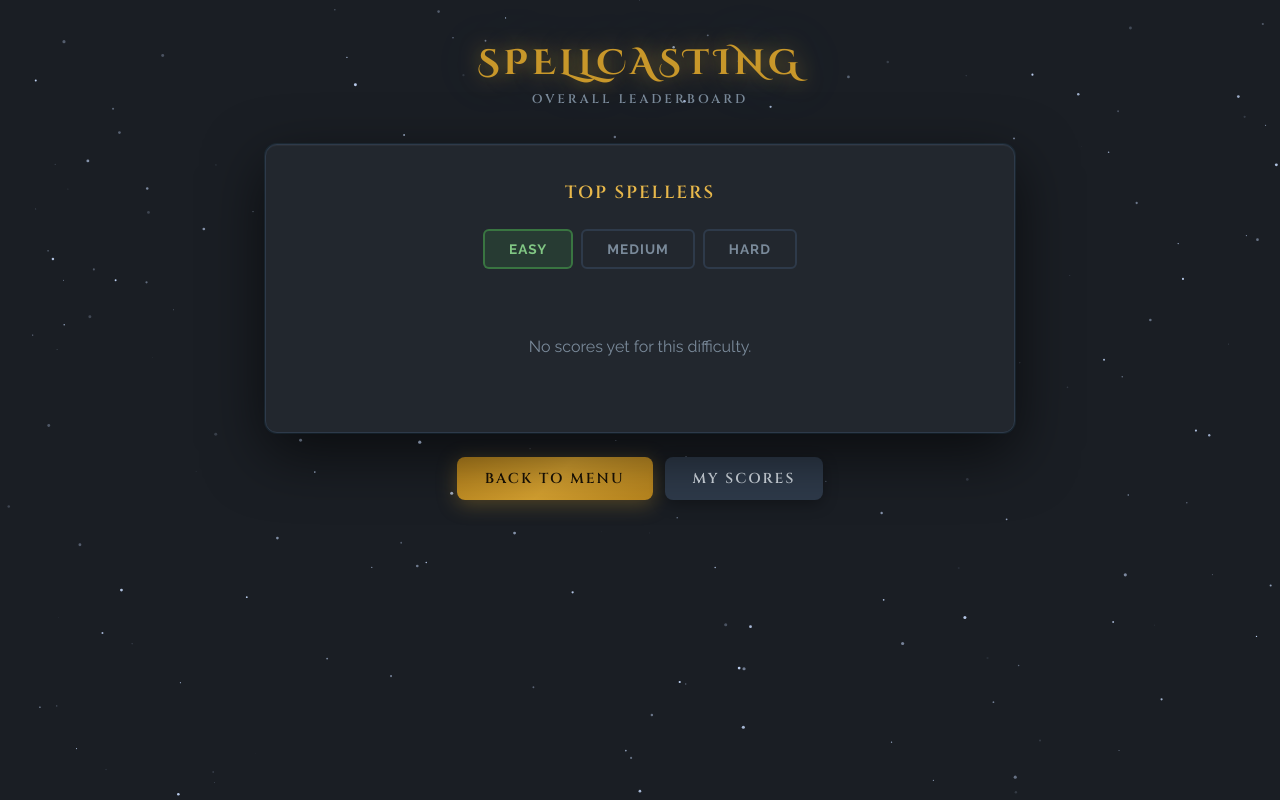
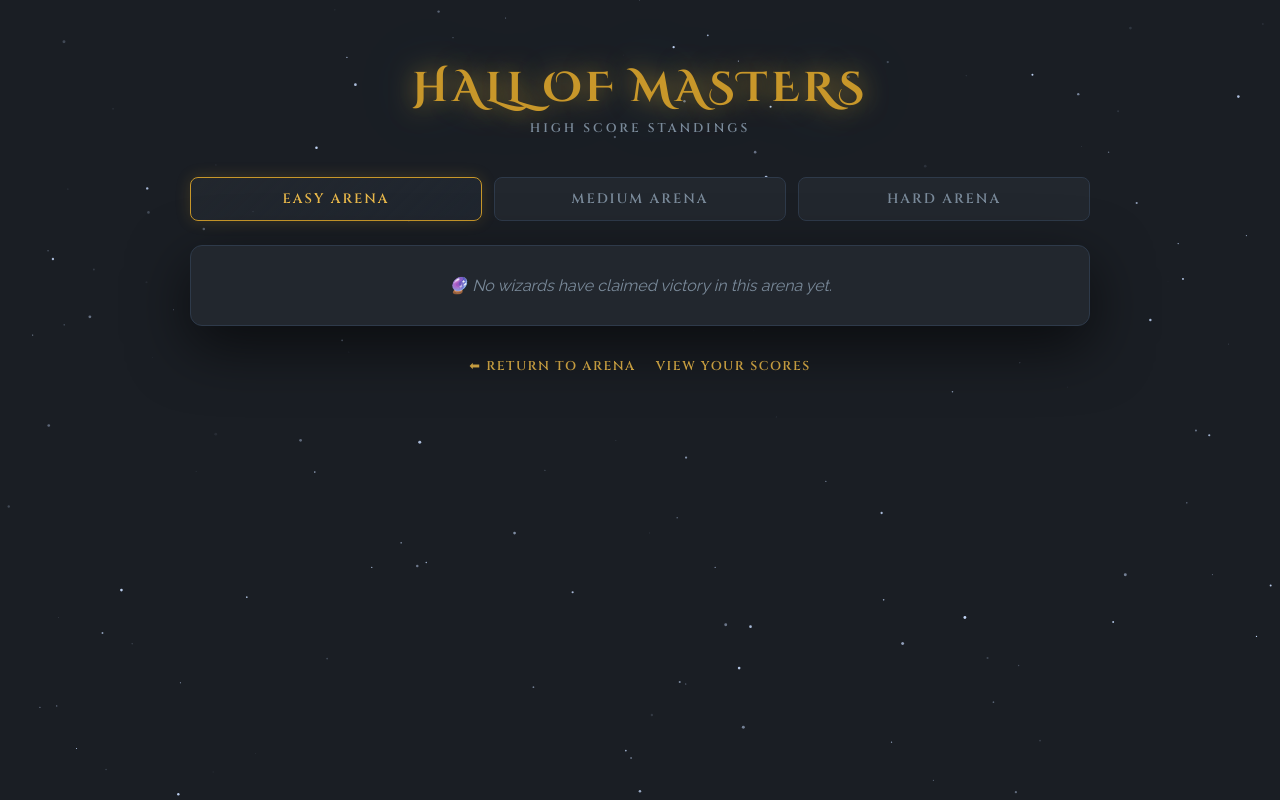
Before and after one commit to Givthr/spellcasting, a Django app: page /leaderboard/ in a window 1280 px wide. Run offline with Django 5.2, Linux system fonts and the light colour scheme; the visitor is signed in with stand-in values (Sample User, id 1); data comes from the database, SQL or seed files in the repository; data that the repository does not hold is empty.

Commit message:
Update leaderboard.html

```diff
--- a/bee/templates/bee/leaderboard.html
+++ b/bee/templates/bee/leaderboard.html
@@ -1,208 +1,176 @@
-{% load static %}
 <!DOCTYPE html>
 <html lang="en">
 <head>
   <meta charset="UTF-8"/>
   <meta name="viewport" content="width=device-width, initial-scale=1.0"/>
-  <title>Spellcasting – Leaderboard</title>
+  <title>Spellcasting – Hall of Masters</title>
   <link href="https://fonts.googleapis.com/css2?family=Cinzel+Decorative:wght@700&family=Cinzel:wght@600&family=Raleway:wght@400;600;700&display=swap" rel="stylesheet"/>
   <style>
     *, *::before, *::after { box-sizing: border-box; margin: 0; padding: 0; }
-
     :root {
-      --gold:      #C8972A;
-      --gold-lt:   #E8B84B;
-      --blue-glow: #4FC3F7;
-      --dark-bg:   #1A1E24;
-      --card-bg:   #22272E;
-      --card-border: #2E3A4A;
-      --text:      #D0D8E0;
-      --muted:     #7A8A9A;
+      --gold: #C8972A; --gold-lt: #E8B84B;
+      --blue-glow: #4FC3F7; --dark-bg: #1A1E24;
+      --card-bg: #22272E; --card-border: #2E3A4A;
+      --text: #D0D8E0; --muted: #7A8A9A;
     }
-
-    html, body {
-      min-height: 100vh;
-      background: var(--dark-bg);
-      font-family: 'Raleway', sans-serif;
-      color: var(--text);
-    }
-
+    html, body { height: 100%; background: var(--dark-bg); font-family: 'Raleway', sans-serif; color: var(--text); overflow-y: auto; }
     #stars { position: fixed; inset: 0; z-index: 0; pointer-events: none; }
 
     .page {
-      position: relative; z-index: 10;
-      min-height: 100vh;
-      display: flex; flex-direction: column; align-items: center;
-      padding: 40px 20px;
+      position: relative; z-index: 10; min-height: 100vh;
+      display: flex; flex-direction: column;
+      align-items: center; padding: 60px 20px;
+    }
+    .site-title {
+      font-family: 'Cinzel Decorative', cursive;
+      font-size: clamp(1.6rem, 4vw, 2.6rem);
+      color: var(--gold); letter-spacing: 4px;
+      text-transform: uppercase; margin-bottom: 4px;
+      animation: titlePulse 3s ease-in-out infinite;
+    }
+    @keyframes titlePulse {
+      0%,100% { text-shadow: 0 0 20px rgba(200,151,42,.6), 0 0 60px rgba(79,195,247,.25); }
+      50%      { text-shadow: 0 0 35px rgba(200,151,42,.9), 0 0 90px rgba(79,195,247,.5); }
+    }
+    .site-sub {
+      font-family: 'Cinzel', serif; font-size: .78rem;
+      color: var(--muted); letter-spacing: 3px;
+      text-transform: uppercase; margin-bottom: 40px;
     }
 
-    .site-title {
-      font-family: 'Cinzel Decorative', cursive;
-      font-size: clamp(1.4rem, 3.5vw, 2.2rem);
-      color: var(--gold); letter-spacing: 4px; text-transform: uppercase;
-      margin-bottom: 4px;
-      text-shadow: 0 0 20px rgba(200,151,42,.6), 0 0 60px rgba(79,195,247,.3);
+    /* Tabs Layout */
+    .tabs-nav {
+      display: flex; gap: 12px; margin-bottom: 24px; width: 100%; max-width: 900px;
     }
-    .site-sub {
-      font-family: 'Cinzel', serif; font-size: .78rem; color: var(--muted);
-      letter-spacing: 3px; text-transform: uppercase; margin-bottom: 36px;
+    .tab-btn {
+      flex: 1; padding: 12px; background: var(--card-bg); border: 1px solid var(--card-border);
+      border-radius: 8px; font-family: 'Cinzel', serif; font-size: 0.85rem; color: var(--muted);
+      cursor: pointer; letter-spacing: 2px; text-transform: uppercase; transition: all 0.3s ease;
+    }
+    .tab-btn:hover { border-color: rgba(79,195,247,.4); color: var(--text); }
+    .tab-btn.active {
+      border-color: var(--gold); color: var(--gold-lt);
+      box-shadow: 0 0 15px rgba(200,151,42,.2);
+      background: linear-gradient(135deg, rgba(34,39,46,1) 0%, rgba(46,58,74,0.3) 100%);
     }
 
-    .card {
-      background: var(--card-bg); border: 1px solid var(--card-border); border-radius: 12px;
-      padding: 36px 40px; width: 100%; max-width: 750px;
-      box-shadow: 0 0 0 1px rgba(79,195,247,.08), 0 20px 60px rgba(0,0,0,.6), inset 0 1px 0 rgba(255,255,255,.04);
-      animation: cardIn .6s cubic-bezier(.22,1,.36,1) both;
+    /* Panels Configuration */
+    .board-container { width: 100%; max-width: 900px; position: relative; }
+    .leaderboard-panel {
+      background: var(--card-bg); border: 1px solid var(--card-border);
+      border-radius: 12px; padding: 30px; display: none;
+      box-shadow: 0 20px 60px rgba(0,0,0,.6);
+      animation: panelIn .4s cubic-bezier(.22,1,.36,1) both;
     }
-    @keyframes cardIn {
-      from { opacity: 0; transform: translateY(30px) scale(.97); }
-      to   { opacity: 1; transform: translateY(0) scale(1); }
+    .leaderboard-panel.active { display: block; }
+    @keyframes panelIn {
+      from { opacity: 0; transform: translateY(15px); }
+      to   { opacity: 1; transform: translateY(0); }
     }
 
-    .card-heading {
-      font-family: 'Cinzel', serif; font-size: 1.1rem; color: var(--gold-lt);
-      letter-spacing: 2px; text-transform: uppercase; text-align: center; margin-bottom: 24px;
+    /* Cinematic Tables */
+    table { width: 100%; border-collapse: collapse; text-align: left; }
+    th {
+      font-family: 'Cinzel', serif; font-size: 0.75rem; color: var(--muted);
+      letter-spacing: 1.5px; text-transform: uppercase; padding: 12px 16px;
+      border-bottom: 1px solid var(--card-border);
     }
+    td { padding: 16px; font-size: 0.95rem; border-bottom: 1px solid rgba(46,58,74,0.4); font-weight: 600; }
+    tr:last-child td { border-bottom: none; }
+    tr:hover td { background: rgba(79,195,247,0.02); color: #FFF; }
 
-    .tabs {
-      display: flex; justify-content: center; gap: 8px; margin-bottom: 28px;
+    .rank-col { width: 10%; font-family: 'Cinzel', serif; font-size: 1rem; text-align: center; }
+    .name-col { width: 60%; color: #E8EDF2; }
+    .score-col { width: 30%; text-align: right; color: var(--gold-lt); font-family: 'Cinzel', serif; letter-spacing: 1px; }
+
+    /* Highlight Podiums */
+    tr.rank-1 .rank-col { color: #D4A030; text-shadow: 0 0 12px rgba(212,160,48,0.4); }
+    tr.rank-1 .name-col { color: var(--gold-lt); font-weight: 700; }
+    tr.rank-2 .rank-col { color: #B0BEC5; }
+    tr.rank-3 .rank-col { color: #B08D57; }
+
+    .empty-state { text-align: center; padding: 40px var(--muted); font-style: italic; color: var(--muted); }
+
+    .actions-footer { margin-top: 32px; display: flex; gap: 20px; }
+    .actions-footer a {
+      color: var(--gold-lt); font-family: 'Cinzel', serif; font-size: 0.8rem;
+      letter-spacing: 1.5px; text-decoration: none; text-transform: uppercase;
     }
-    .tab-btn {
-      padding: 10px 24px; border: 2px solid var(--card-border); border-radius: 6px;
-      background: transparent; color: var(--muted); font-family: 'Raleway', sans-serif;
-      font-size: .85rem; font-weight: 700; text-transform: uppercase; letter-spacing: 1px;
-      cursor: pointer; transition: all .2s;
-    }
-    .tab-btn:hover { border-color: var(--gold); color: var(--gold); }
-    .tab-btn.active-easy { background: rgba(76,175,80,.15); color: #81C784; border-color: rgba(76,175,80,.5); }
-    .tab-btn.active-medium { background: rgba(255,152,0,.15); color: #FFB74D; border-color: rgba(255,152,0,.5); }
-    .tab-btn.active-hard { background: rgba(229,57,53,.15); color: #EF5350; border-color: rgba(229,57,53,.5); }
-
-    .tab-panel { display: none; }
-    .tab-panel.active { display: block; }
-
-    table { width: 100%; border-collapse: collapse; }
-    thead th {
-      font-size: .72rem; font-weight: 700; color: var(--muted); text-transform: uppercase;
-      letter-spacing: 1.5px; padding: 10px 12px; border-bottom: 1px solid var(--card-border); text-align: left;
-    }
-    tbody tr { transition: background .2s; }
-    tbody tr:hover { background: rgba(79,195,247,.04); }
-    tbody td {
-      padding: 14px 12px; font-size: .95rem; font-weight: 600;
-      border-bottom: 1px solid rgba(46,58,74,.5);
-    }
-
-    .rank-cell { width: 50px; text-align: center; }
-    .rank-badge {
-      display: inline-flex; align-items: center; justify-content: center;
-      width: 32px; height: 32px; border-radius: 50%; font-size: .85rem; font-weight: 700;
-    }
-    .rank-1 { background: linear-gradient(135deg, #FFD700, #FFA000); color: #1A1206; }
-    .rank-2 { background: linear-gradient(135deg, #B0BEC5, #78909C); color: #1A1E24; }
-    .rank-3 { background: linear-gradient(135deg, #CD7F32, #A0522D); color: #fff; }
-    .rank-default { background: #2E3A4A; color: var(--muted); }
-
-    .name-cell { color: #E8EDF2; }
-    .score-cell { color: var(--gold-lt); font-family: 'Cinzel', serif; font-size: 1.05rem; }
-
-    .empty-state { text-align: center; padding: 40px 20px; color: var(--muted); font-size: 1rem; }
-
-    .footer-nav { text-align: center; margin-top: 24px; display: flex; gap: 12px; justify-content: center; flex-wrap: wrap; }
-    .btn-nav {
-      display: inline-block; padding: 12px 28px;
-      border: none; border-radius: 8px;
-      font-family: 'Cinzel', serif; font-size: .9rem; font-weight: 600;
-      letter-spacing: 2px; text-transform: uppercase; cursor: pointer; text-decoration: none;
-      transition: transform .15s, box-shadow .15s, filter .15s;
-    }
-    .btn-nav:hover { transform: translateY(-2px); filter: brightness(1.08); }
-    .btn-gold {
-      background: linear-gradient(135deg, #B8851E 0%, #D4A030 50%, #B8851E 100%);
-      color: #1A1206; box-shadow: 0 4px 20px rgba(200,151,42,.35);
-    }
-    .btn-dark {
-      background: #2E3A4A; color: var(--text); box-shadow: 0 4px 15px rgba(0,0,0,.3);
-    }
+    .actions-footer a:hover { text-decoration: underline; text-shadow: 0 0 10px rgba(232,184,75,0.3); }
   </style>
 </head>
 <body>
-
 <canvas id="stars"></canvas>
 
 <div class="page">
-  <div class="site-title">Spellcasting</div>
-  <div class="site-sub">Overall Leaderboard</div>
+  <div class="site-title">Hall of Masters</div>
+  <div class="site-sub">High Score Standings</div>
 
-  <div class="card">
-    <div class="card-heading">Top Spellers</div>
-
-    <div class="tabs">
-      <button class="tab-btn active-easy" data-tab="easy" onclick="switchTab('easy')">Easy</button>
-      <button class="tab-btn" data-tab="medium" onclick="switchTab('medium')">Medium</button>
-      <button class="tab-btn" data-tab="hard" onclick="switchTab('hard')">Hard</button>
+  <div class="tabs-nav">
+    <button class="tab-btn active" onclick="switchTab('easy')">Easy Arena</button>
+    <button class="tab-btn" onclick="switchTab('medium')">Medium Arena</button>
+    <button class="tab-btn" onclick="switchTab('hard')">Hard Arena</button>
   </div>
 
-    {% for diff, entries in panels.items %}
-    <div class="tab-panel {% if diff == 'easy' %}active{% endif %}" id="panel-{{ diff }}">
-      {% if entries %}
+  <div class="board-container">
+    {% for difficulty, scores in panels.items %}
+      <div class="leaderboard-panel {% if difficulty == 'easy' %}active{% endif %}" id="panel-{{ difficulty }}">
+        {% if scores %}
           <table>
             <thead>
               <tr>
-            <th class="rank-cell">#</th>
-            <th>Player</th>
-            <th>Score</th>
-            <th>Date</th>
+                <th style="text-align: center;">Rank</th>
+                <th>Spellcaster</th>
+                <th style="text-align: right;">High Score</th>
               </tr>
             </thead>
             <tbody>
-          {% for entry in entries %}
-          <tr>
-            <td class="rank-cell">
-              <span class="rank-badge {% if forloop.counter == 1 %}rank-1{% elif forloop.counter == 2 %}rank-2{% elif forloop.counter == 3 %}rank-3{% else %}rank-default{% endif %}">
-                {{ forloop.counter }}
-              </span>
-            </td>
-            <td class="name-cell">{{ entry.name }}</td>
-            <td class="score-cell">{{ entry.score }}</td>
-            <td style="color: var(--muted); font-size: .82rem;">{{ entry.date_achieved|date:"M d, Y" }}</td>
+              {% for score in scores %}
+                <tr class="rank-{{ forloop.counter }}">
+                  <td class="rank-col">#{{ forloop.counter }}</td>
+                  <td class="name-col">{{ score.user.playerprofile.nickname|default:score.user.username }}</td>
+                  <td class="score-col">{{ score.score }}</td>
                 </tr>
               {% endfor %}
             </tbody>
           </table>
         {% else %}
-      <div class="empty-state">No scores yet for this difficulty.</div>
+          <div class="empty-state">🔮 No wizards have claimed victory in this arena yet.</div>
         {% endif %}
       </div>
     {% endfor %}
   </div>
 
-  <div class="footer-nav">
-    <a href="/?skip_intro=true" class="btn-nav btn-gold">Back to Menu</a>
-    <a href="/my-scores/" class="btn-nav btn-dark">My Scores</a>
+  <div class="actions-footer">
+    <a href="/">⬅ Return to Arena</a>
+    <a href="/my-scores/">View Your Scores</a>
   </div>
 </div>
 
 <script>
-function switchTab(diff) {
-  document.querySelectorAll('.tab-panel').forEach(p => p.classList.remove('active'));
-  document.querySelectorAll('.tab-btn').forEach(b => {
-    b.className = 'tab-btn';
-  });
-  document.getElementById('panel-' + diff).classList.add('active');
-  const btn = document.querySelector('.tab-btn[data-tab="' + diff + '"]');
-  btn.classList.add('active-' + diff);
+  // Tab Switching Framework
+  function switchTab(difficulty) {
+    // Deactivate all buttons & layout panes
+    document.querySelectorAll('.tab-btn').forEach(btn => btn.classList.remove('active'));
+    document.querySelectorAll('.leaderboard-panel').forEach(panel => panel.classList.remove('active'));
+
+    // Highlight selected properties
+    event.currentTarget.classList.add('active');
+    document.getElementById(`panel-${difficulty}`).classList.add('active');
   }
 
+  // Parallax Cosmic Particle Layer
   (function() {
     const c = document.getElementById('stars');
     const ctx = c.getContext('2d');
     let W, H, stars = [];
     function resize() {
-    W = c.width = window.innerWidth; H = c.height = window.innerHeight;
-    stars = Array.from({length: 180}, () => ({
+      W = c.width = window.innerWidth;
+      H = c.height = window.innerHeight;
+      stars = Array.from({length: 140}, () => ({
         x: Math.random()*W, y: Math.random()*H,
-      r: Math.random()*1.4+.2, a: Math.random(), da: (Math.random()-.5)*.008
+        r: Math.random()*1.3+.2,
+        a: Math.random(), da: (Math.random()-.5)*.006
       }));
     }
     function draw() {
@@ -210,12 +178,15 @@ function switchTab(diff) {
       stars.forEach(s => {
         s.a = Math.max(.05, Math.min(1, s.a + s.da));
         if (s.a <= .05 || s.a >= 1) s.da *= -1;
-      ctx.beginPath(); ctx.arc(s.x, s.y, s.r, 0, Math.PI*2);
-      ctx.fillStyle = `rgba(200,220,255,${s.a})`; ctx.fill();
+        ctx.beginPath();
+        ctx.arc(s.x, s.y, s.r, 0, Math.PI*2);
+        ctx.fillStyle = `rgba(200,220,255,${s.a})`;
+        ctx.fill();
       });
       requestAnimationFrame(draw);
     }
-  window.addEventListener('resize', resize); resize(); draw();
+    window.addEventListener('resize', resize);
+    resize(); draw();
   })();
 </script>
 </body>
```
Lines whose indentation alone changed are shown as unchanged.
